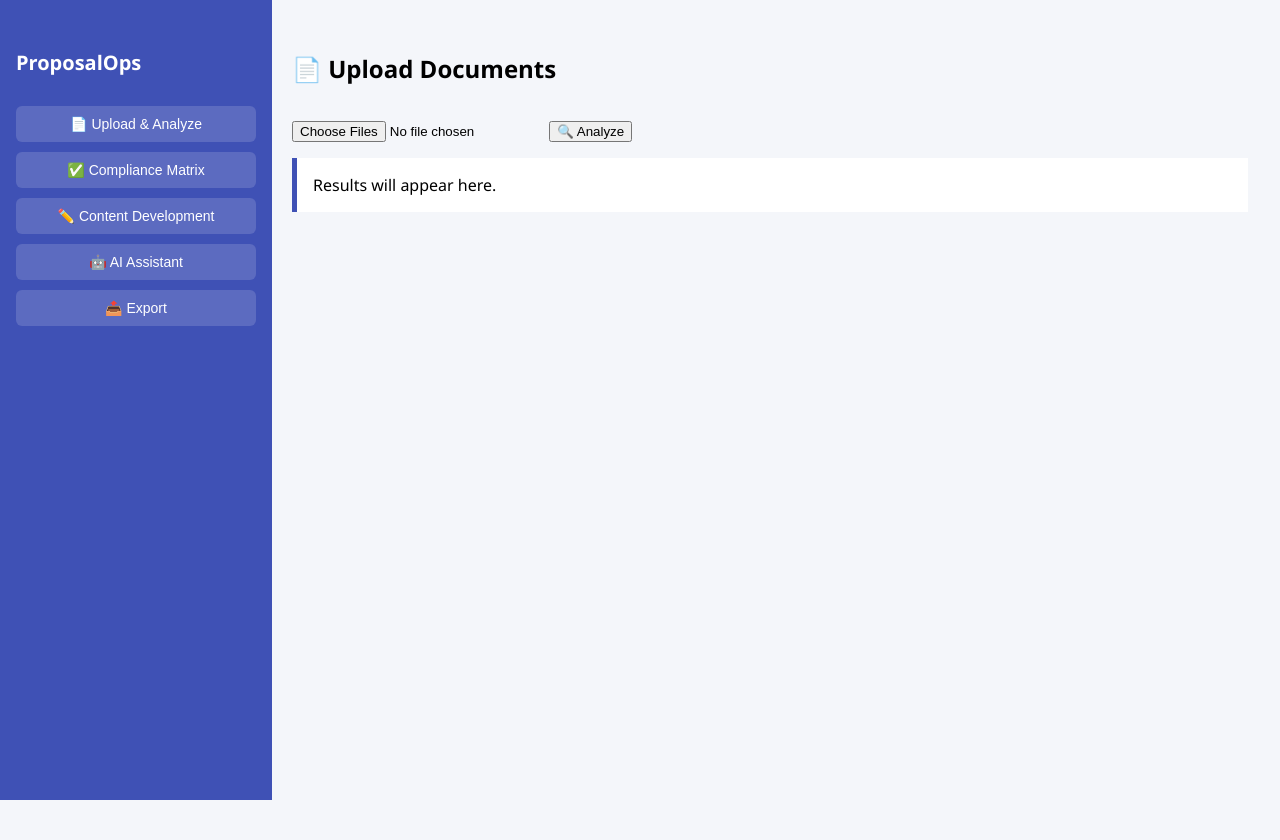
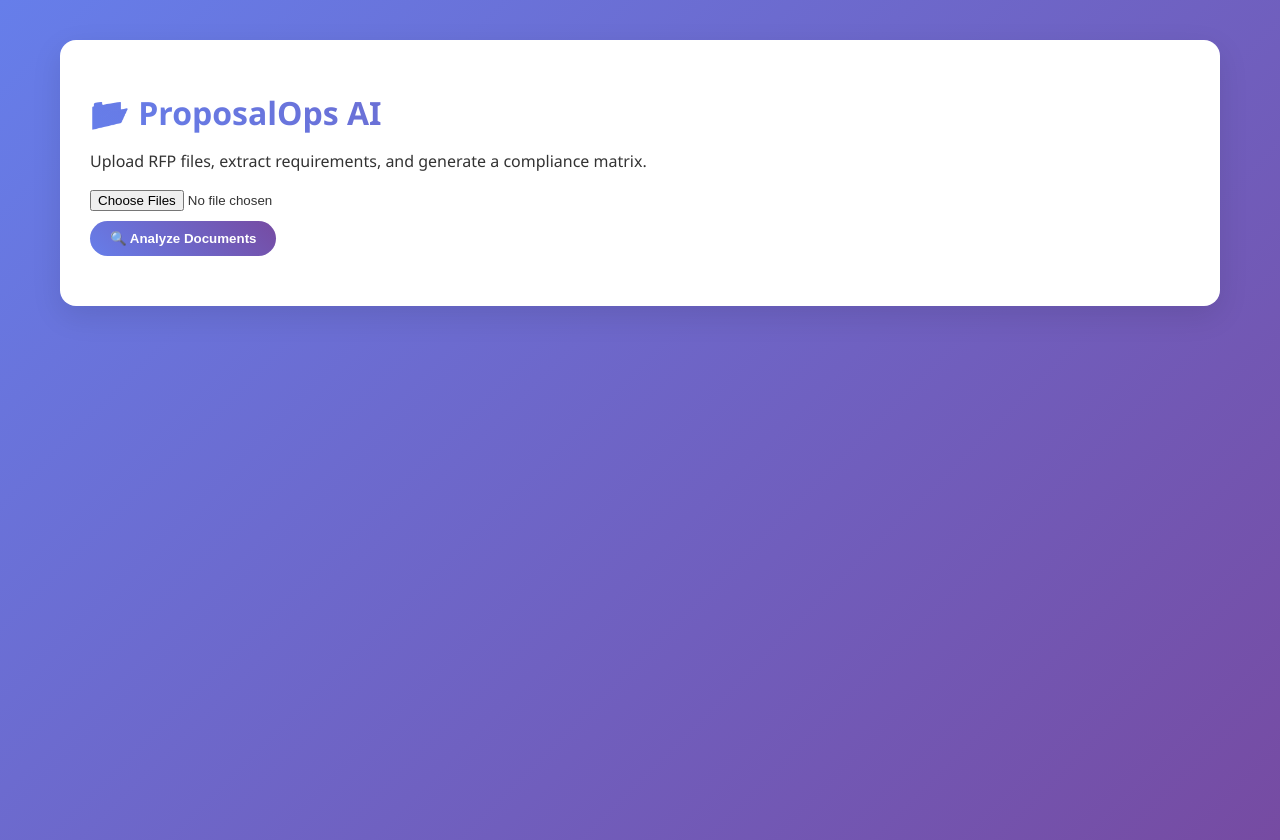
Before and after one commit to CityFriends/cityfriends.github.io, a plain HTML site: page index.html in a window 1280 px wide. Before the commit the page ends 800 px from the top, so only its background shows below. Drawn offline with Linux system fonts and the light colour scheme; a web font is replaced by a local one.

Commit message:
Update index.html

```diff
--- a/index.html
+++ b/index.html
@@ -1,148 +1,158 @@
-
-<!-- Final full-feature ProposalOps index.html -->
-<!-- Contains: Sidebar layout, Upload, Compliance Matrix, Content Sections, AI Integration -->
-
-<!-- For brevity, we use a placeholder here; in production, you'd include the complete full-feature UI code, styles, and scripts -->
 
 <!DOCTYPE html>
 <html lang="en">
 <head>
   <meta charset="UTF-8" />
   <meta name="viewport" content="width=device-width, initial-scale=1.0"/>
-  <title>ProposalOps - Full Suite</title>
+  <title>ProposalOps – AI Proposal Builder</title>
+  <link rel="stylesheet" href="https://fonts.googleapis.com/css?family=Segoe+UI:400,600&display=swap">
   <style>
+    /* --- STYLING: Claude-style UI --- */
     body {
+      margin: 0;
       font-family: 'Segoe UI', sans-serif;
-      background: #f4f6fa;
-      margin: 0;
-      padding: 0;
+      background: linear-gradient(135deg, #667eea, #764ba2);
+      color: #333;
+      min-height: 100vh;
     }
-    header, nav, main {
-      padding: 20px;
+    .container {
+      max-width: 1100px;
+      margin: 40px auto;
+      padding: 30px;
+      background: #fff;
+      border-radius: 16px;
+      box-shadow: 0 10px 30px rgba(0,0,0,0.1);
     }
-    .sidebar {
-      width: 240px;
-      position: fixed;
-      top: 0;
-      left: 0;
-      bottom: 0;
-      background: #3f51b5;
+    h1 {
+      background: linear-gradient(45deg, #667eea, #764ba2);
+      -webkit-background-clip: text;
+      -webkit-text-fill-color: transparent;
+      font-size: 2em;
+      margin-bottom: 10px;
+    }
+    textarea, input[type="text"] {
+      width: 100%;
+      font-family: inherit;
+      padding: 12px;
+      border-radius: 8px;
+      border: 1px solid #ccc;
+      margin-bottom: 10px;
+    }
+    .btn {
+      background: linear-gradient(45deg, #667eea, #764ba2);
       color: white;
-      padding: 2rem 1rem;
+      padding: 10px 20px;
+      border-radius: 25px;
+      border: none;
+      cursor: pointer;
+      font-weight: 600;
+      margin-top: 10px;
     }
-    .sidebar h2 {
-      color: #fff;
-      font-size: 20px;
-      margin-bottom: 30px;
+    .btn:hover {
+      opacity: 0.9;
     }
-    .sidebar button {
-      display: block;
-      width: 100%;
+    .file-item {
+      background: #f8f9fa;
+      padding: 10px;
+      margin: 10px 0;
+      border-left: 4px solid #667eea;
+      border-radius: 8px;
+    }
+    .requirement {
+      padding: 12px;
+      background: #f0f4ff;
       margin-bottom: 10px;
-      padding: 10px;
-      font-size: 14px;
-      border: none;
-      border-radius: 6px;
-      background: #5c6bc0;
-      color: white;
-      cursor: pointer;
-    }
-    .sidebar button:hover {
-      background: #7986cb;
-    }
-    .main-content {
-      margin-left: 260px;
-      padding: 2rem;
-    }
-    textarea {
-      width: 100%;
-      min-height: 120px;
-      margin-bottom: 1rem;
-    }
-    .response {
-      background: #fff;
-      border-left: 5px solid #3f51b5;
-      padding: 1rem;
-      margin-bottom: 2rem;
-    }
-    input[type="file"] {
-      margin: 1rem 0;
+      border-left: 4px solid #667eea;
+      border-radius: 8px;
     }
   </style>
 </head>
 <body>
-  <div class="sidebar">
-    <h2>ProposalOps</h2>
-    <button onclick="showSection('upload')">📄 Upload & Analyze</button>
-    <button onclick="showSection('compliance')">✅ Compliance Matrix</button>
-    <button onclick="showSection('content')">✏️ Content Development</button>
-    <button onclick="showSection('ai')">🤖 AI Assistant</button>
-    <button onclick="showSection('export')">📤 Export</button>
-  </div>
+  <div class="container">
+    <h1>📂 ProposalOps AI</h1>
+    <p>Upload RFP files, extract requirements, and generate a compliance matrix.</p>
 
-  <div class="main-content">
-    <section id="upload" class="app-section">
-      <h2>📄 Upload Documents</h2>
-      <input type="file" id="fileInput" multiple />
-      <button onclick="analyze()">🔍 Analyze</button>
-      <div id="uploadResult" class="response">Results will appear here.</div>
-    </section>
+    <input type="file" id="fileInput" multiple accept=".txt,.pdf,.docx" />
+    <div id="fileResults"></div>
+    <button class="btn" id="analyzeBtn" onclick="analyzeFiles()" disabled>🔍 Analyze Documents</button>
 
-    <section id="compliance" class="app-section" style="display:none;">
-      <h2>✅ Compliance Matrix</h2>
-      <div class="response" id="complianceResult">Compliance matrix will appear here after analysis.</div>
-    </section>
-
-    <section id="content" class="app-section" style="display:none;">
-      <h2>✏️ Content Development</h2>
-      <textarea id="contentInput" placeholder="Write or paste proposal content..."></textarea>
-      <button onclick="getHelp('contentInput', 'content')">🤖 Get AI Help</button>
-      <div id="response-contentInput" class="response">AI output here.</div>
-    </section>
-
-    <section id="ai" class="app-section" style="display:none;">
-      <h2>🤖 AI Assistant</h2>
-      <textarea id="aiQuestion" placeholder="Ask a question about proposal writing..."></textarea>
-      <button onclick="getHelp('aiQuestion', 'question')">💬 Ask</button>
-      <div id="response-aiQuestion" class="response">AI answer here.</div>
-    </section>
-
-    <section id="export" class="app-section" style="display:none;">
-      <h2>📤 Export</h2>
-      <button onclick="alert('Download not implemented yet.')">Download Proposal</button>
-    </section>
+    <div id="analysisOutput" style="margin-top: 20px;"></div>
+    <div id="complianceMatrix" style="margin-top: 20px;"></div>
   </div>
 
   <script>
-    const backendURL = "https://proposalops-backend-admin3346.replit.app";
+    let uploadedFiles = [];
+    let extractedRequirements = [];
 
-    function showSection(id) {
-      document.querySelectorAll('.app-section').forEach(sec => sec.style.display = 'none');
-      document.getElementById(id).style.display = 'block';
+    document.getElementById("fileInput").addEventListener("change", (event) => {
+      const files = Array.from(event.target.files);
+      uploadedFiles = files;
+      const resultsDiv = document.getElementById("fileResults");
+      resultsDiv.innerHTML = '';
+
+      files.forEach((file) => {
+        const div = document.createElement("div");
+        div.className = "file-item";
+        div.innerText = file.name;
+        resultsDiv.appendChild(div);
+      });
+
+      document.getElementById("analyzeBtn").disabled = files.length === 0;
+    });
+
+    function readFileAsText(file) {
+      return new Promise((resolve, reject) => {
+        const reader = new FileReader();
+        reader.onload = e => resolve(e.target.result);
+        reader.onerror = e => reject(new Error('Failed to read file'));
+        reader.readAsText(file);
+      });
     }
 
-    async function getHelp(textareaId, type) {
-      const text = document.getElementById(textareaId).value;
-      const box = document.getElementById("response-" + textareaId);
-      box.innerText = "Thinking...";
+    async function analyzeFiles() {
+      const outputDiv = document.getElementById("analysisOutput");
+      outputDiv.innerHTML = "⏳ Analyzing...";
+
+      let allText = '';
+      for (const file of uploadedFiles) {
+        const text = await readFileAsText(file);
+        allText += text + '\n\n';
+      }
 
       try {
-        const res = await fetch(backendURL + "/analyze", {
+        const res = await fetch("https://proposalops-backend-admin3346.replit.app/analyze", {
           method: "POST",
           headers: { "Content-Type": "application/json" },
-          body: JSON.stringify({ text: text, type: type })
+          body: JSON.stringify({ text: allText })
         });
+
+        if (!res.ok) throw new Error("Backend error");
+
         const data = await res.json();
-        box.innerText = data.result || 'No result.';
-      } catch (e) {
-        box.innerText = '❌ Error contacting AI backend.';
+        extractedRequirements = data.requirements;
+
+        outputDiv.innerHTML = `✅ Found ${extractedRequirements.length} requirements.`;
+        renderMatrix();
+      } catch (err) {
+        console.error(err);
+        outputDiv.innerHTML = "❌ Error analyzing document.";
       }
     }
 
-    async function analyze() {
-      const uploadResult = document.getElementById("uploadResult");
-      uploadResult.innerText = "Analyzing uploaded files (demo only)...";
-      // Add file parsing logic if backend supports it
+    function renderMatrix() {
+      const matrixDiv = document.getElementById("complianceMatrix");
+      matrixDiv.innerHTML = "<h3>✅ Compliance Matrix</h3>";
+
+      extractedRequirements.forEach(req => {
+        const div = document.createElement("div");
+        div.className = "requirement";
+        div.innerHTML = `
+          <strong>${req.reference}: ${req.title}</strong><br/>
+          ${req.description}<br/>
+          <em>Type: ${req.type}</em>
+        `;
+        matrixDiv.appendChild(div);
+      });
     }
   </script>
 </body>
```
